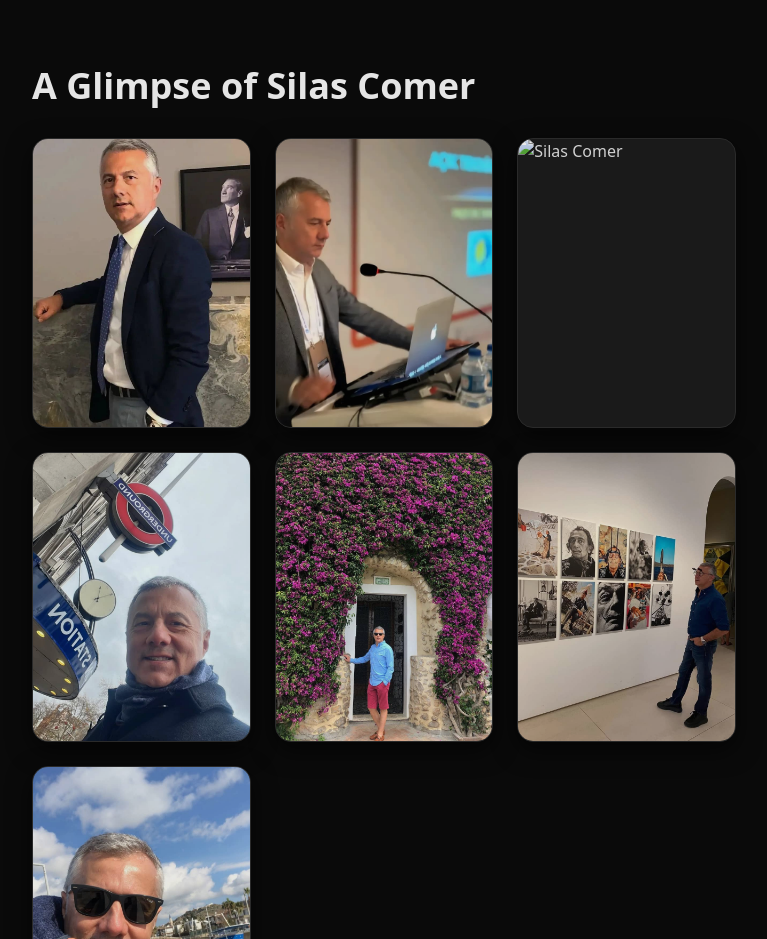
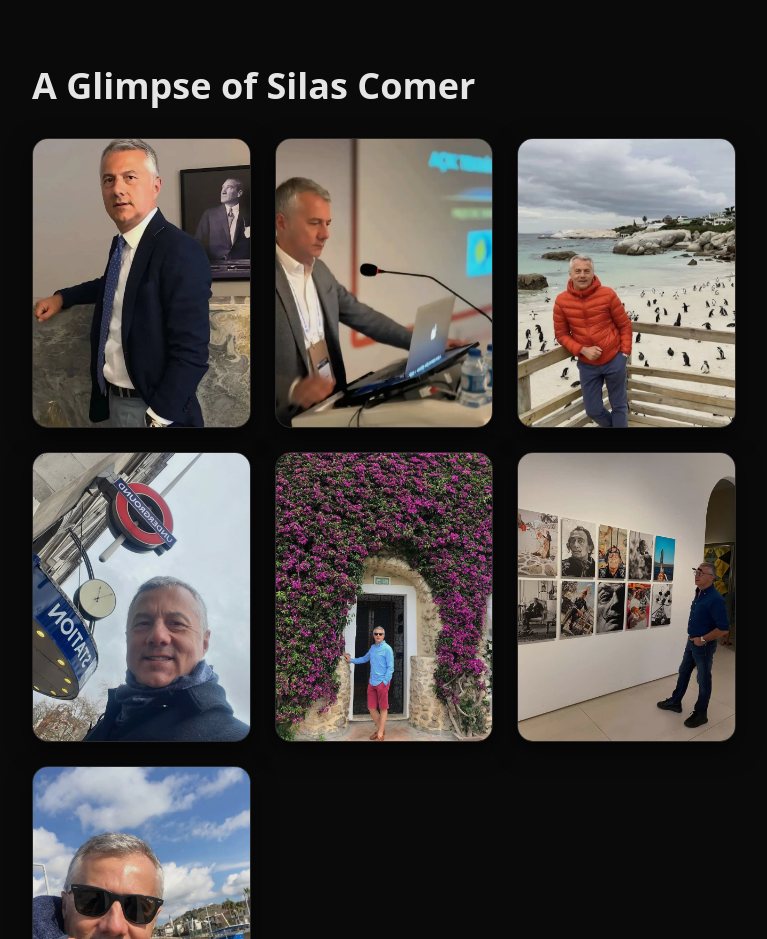
Before and after one commit to Kachi003/SilasComer, a website: page index.html in a window 1280 px wide. Shown: the part 5660-6599 px from the top of the page, without its empty margins (256-1023 px from the left). Drawn offline with nearby package versions, Linux system fonts and the light colour scheme.

Commit message:
Update index.html

```diff
--- a/index.html
+++ b/index.html
@@ -532,7 +532,7 @@
     </div>
 
     <div class="relative group overflow-hidden rounded-2xl bg-[var(--surface)] shadow-[0_8px_24px_rgba(0,0,0,0.6)] border border-[#2a2a2a]">
-      <img src="Images\Gallery Images\silas3.jpg" alt="Silas Comer" class="w-full h-72 object-cover transition-transform duration-700 group-hover:scale-110 opacity-90">
+      <img src="Images\Gallery Images\silas3.png" alt="Silas Comer" class="w-full h-72 object-cover transition-transform duration-700 group-hover:scale-110 opacity-90">
       <div class="absolute inset-0 bg-gradient-to-t from-black/70 via-transparent to-transparent opacity-0 group-hover:opacity-100 transition-opacity duration-500"></div>
     </div>
 
```
